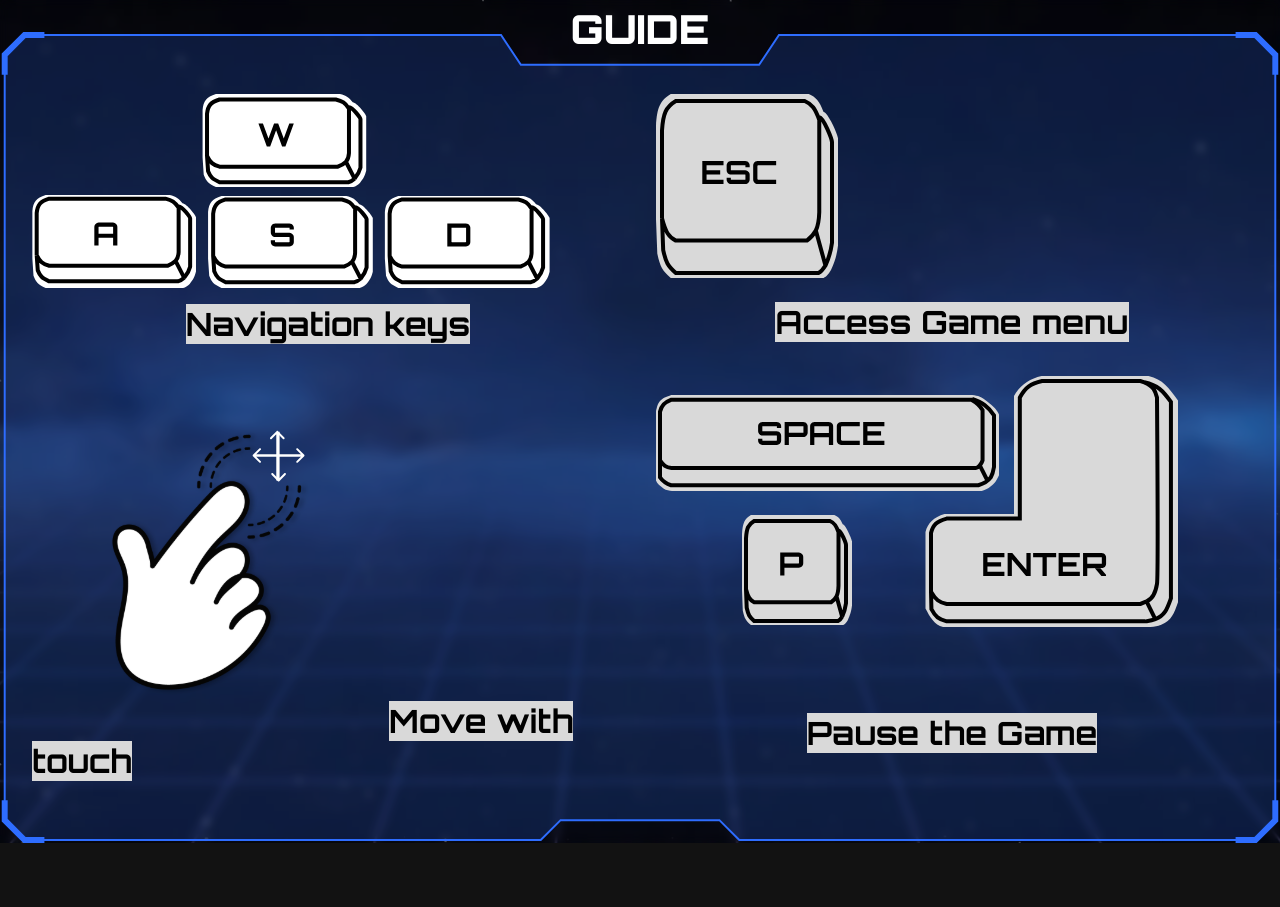
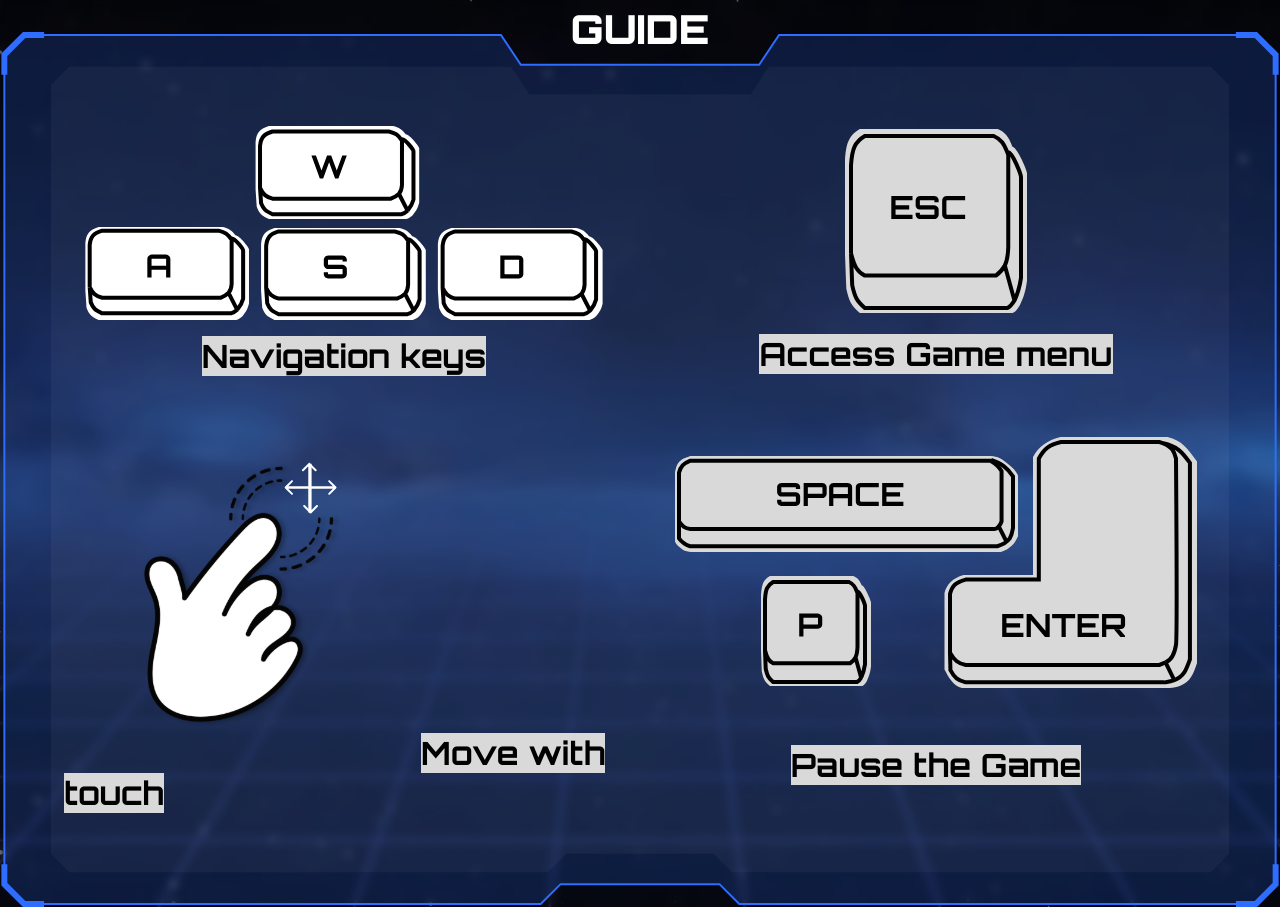
Before and after one commit to CodectiveOrg/snake-frontend, a React (Vite) app: page /guide in a window 1280 px wide. Before the commit the page ends 843 px from the top, so only its background shows below. Built offline with nearby package versions, Linux system fonts and the light colour scheme; a web font is replaced by a local one.

Commit message:
[FIX] img placement

```diff
--- a/src/pages/guide/guide.module.css
+++ b/src/pages/guide/guide.module.css
@@ -20,6 +20,11 @@
     .pause-game,
     .move-with-touch,
     .esc-key {
+      img {
+        align-self: center;
+        justify-self: center;
+      }
+
       span {
         align-self: center;
         justify-self: center;
--- a/src/pages/guide/guide.page.tsx
+++ b/src/pages/guide/guide.page.tsx
@@ -5,7 +5,7 @@ import style from "./guide.module.css";
 export default function GuidePage() {
   return (
     <div className={style["guide-page"]}>
-      <PaneComponent title={"guide"}>
+      <PaneComponent title={"guide"} shade={true}>
         <div className={style.guide}>
           <div className={style["navigation-keys"]}>
             <img src="./../../../public/images/guide/wads.svg" alt="wasd" />
```
